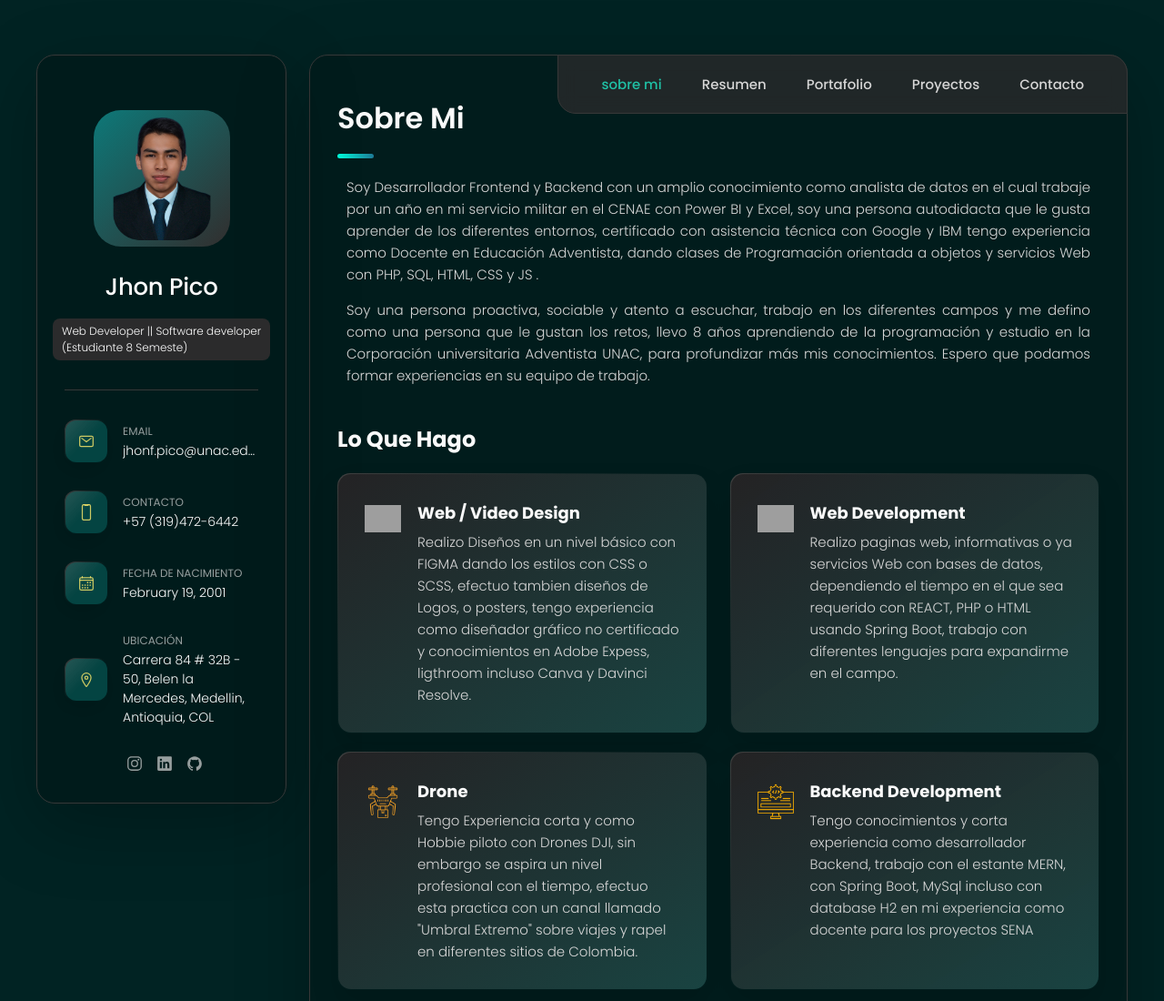
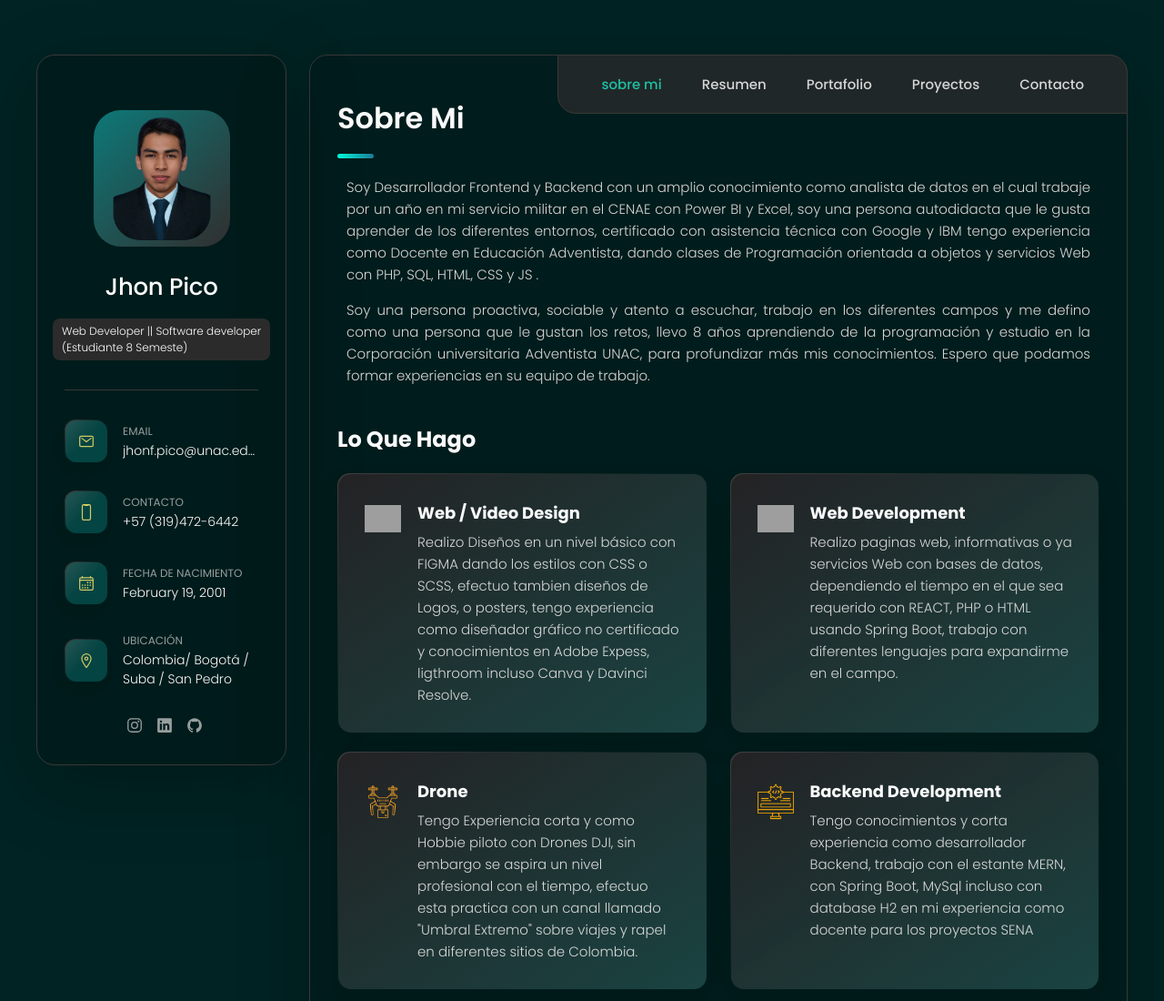
Before and after one commit to DanteVir/jhonpico.github.io, a plain HTML site: page index.html in a window 1280 px wide. Shown: the top 1100 px of the page at 91% size. Drawn offline with nearby package versions, Linux system fonts and the light colour scheme; grey boxes are pictures that could not be loaded; a script that the page names is missing.

Commit message:
Update address in contact information

```diff
--- a/index.html
+++ b/index.html
@@ -83,7 +83,7 @@
                         <div class="contact-info">
                             <p class="contact-title">Ubicación</p>
 
-                            <address>Carrera 84 # 32B - 50, Belen la Mercedes, Medellin, Antioquia, COL</address>
+                            <address>Colombia/ Bogotá / Suba / San Pedro</address>
                         </div>
                     </li>
                 </ul>
```
